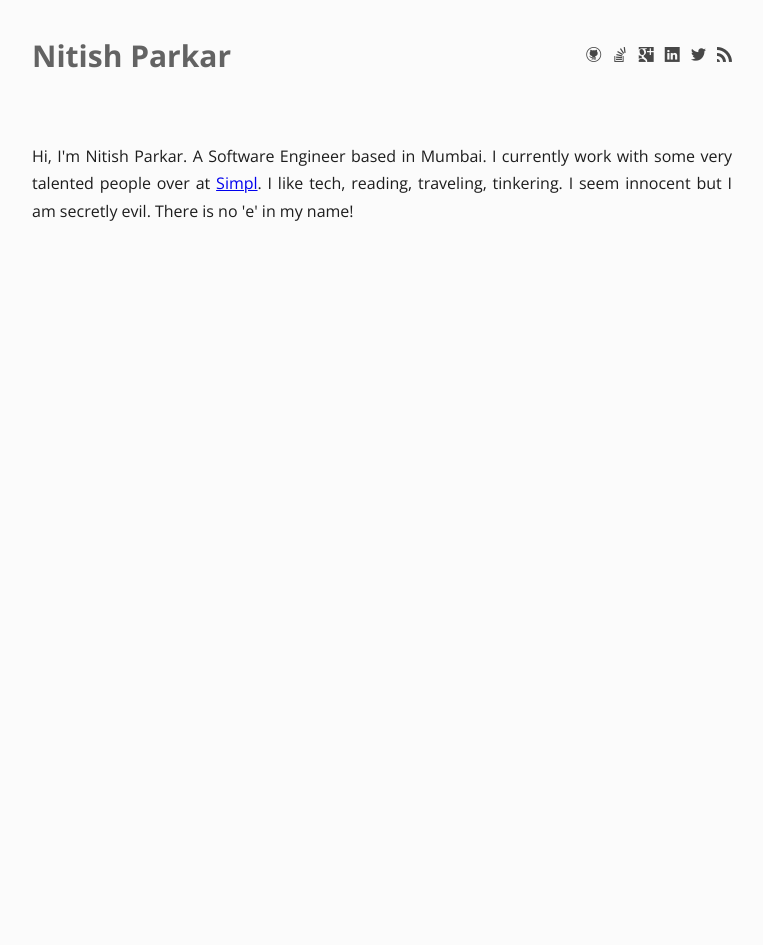
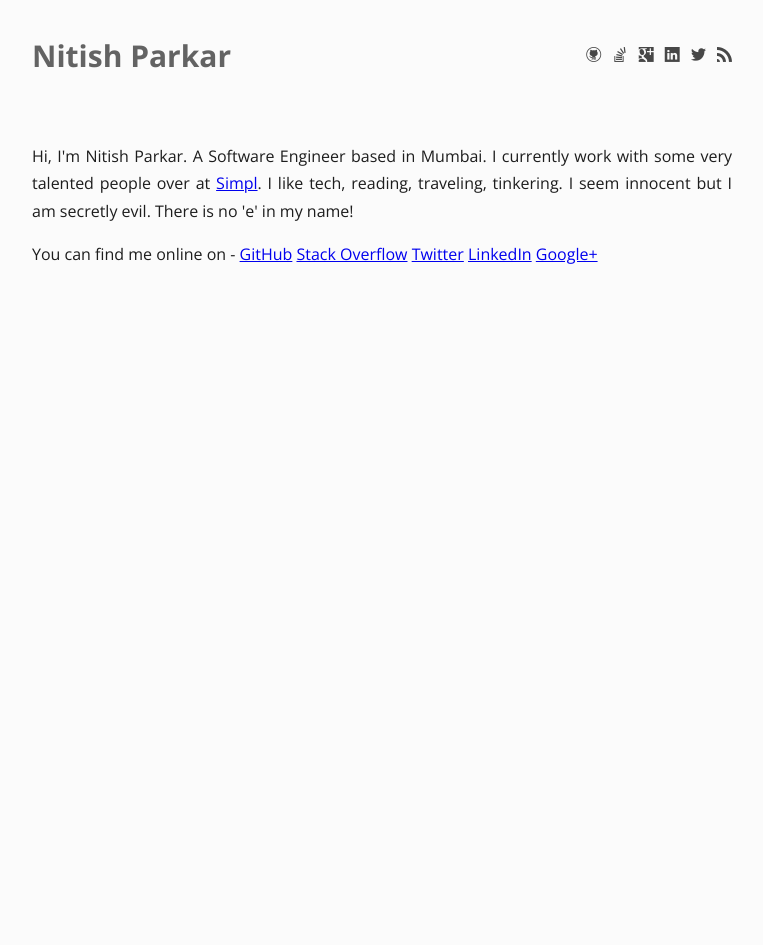
Before and after one commit to nitishsp/nitishsp.github.io, a Jekyll site: the page built from about/index.html, in a window 1280 px wide. Shown: the whole page, without its empty margins (258-1021 px from the left). Built offline with Jekyll 4.4.1, drawn with Linux system fonts in a browser that asks for light colours; some web fonts are replaced.

Commit message:
Rename class to avoid blocking by EasyPrivacy list

```diff
--- a/_layouts/default.html
+++ b/_layouts/default.html
@@ -46,7 +46,7 @@
           <h1 class="title pull-left">
             <a href="/">{{ site.name }}</a>
           </h1>
-          <ul class="social-links pull-right">
+          <ul class="site-links pull-right">
             <li>
               <a href="https://github.com/nitishparkar" target="_blank">
                 <i class="el-icon-github"></i>
--- a/about/index.html
+++ b/about/index.html
@@ -4,3 +4,17 @@
 ---
 
 <p class="about">Hi, I'm Nitish Parkar. A Software Engineer based in Mumbai. I currently work with some very talented people over at <a href="https://getsimpl.com">Simpl</a>. I like tech, reading, traveling, tinkering. I seem innocent but I am secretly evil. There is no 'e' in my name!</p>
+
+<p class="about">
+  You can find me online on -
+
+  <a href="https://github.com/nitishparkar">GitHub</a>
+
+  <a href="http://stackoverflow.com/users/923080/nitish">Stack Overflow</a>
+
+  <a href="https://www.twitter.com/nitishsp">Twitter</a>
+
+  <a href="http://in.linkedin.com/in/nitishparkar">LinkedIn</a>
+
+  <a href="https://plus.google.com/+NitishParkar/about">Google+</a>
+</p>
--- a/assets/stylesheets/main.scss
+++ b/assets/stylesheets/main.scss
@@ -77,13 +77,13 @@
 }
 
 @media only screen and (max-width: 40em) {
-  ul.social-links {
+  ul.site-links {
     width: 70px;
     margin-top: 0px;
   }
 }
 
-ul.social-links {
+ul.site-links {
   list-style: none;
 
   li {
```
